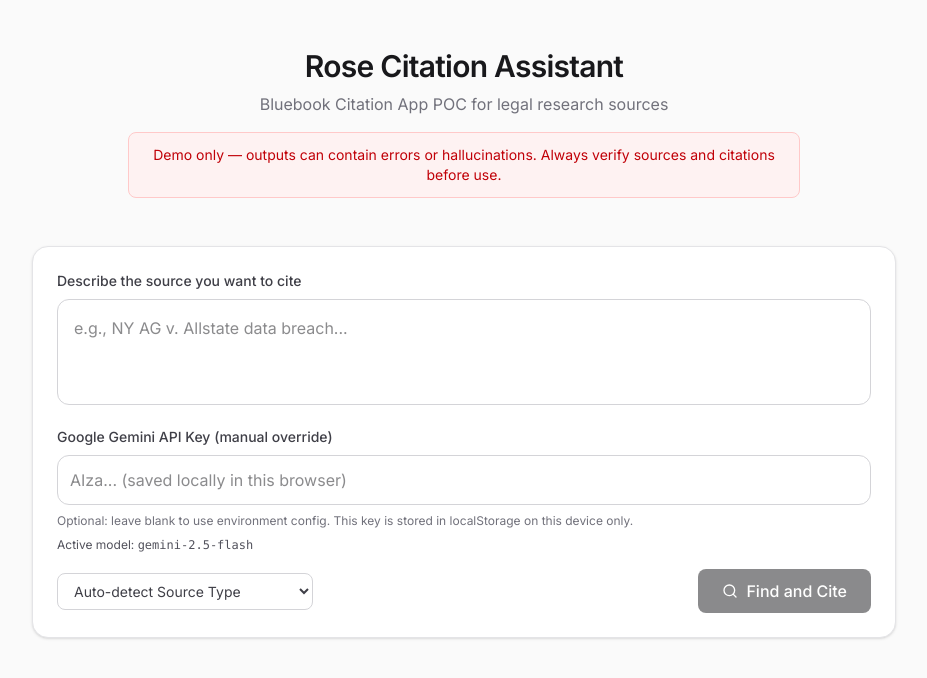
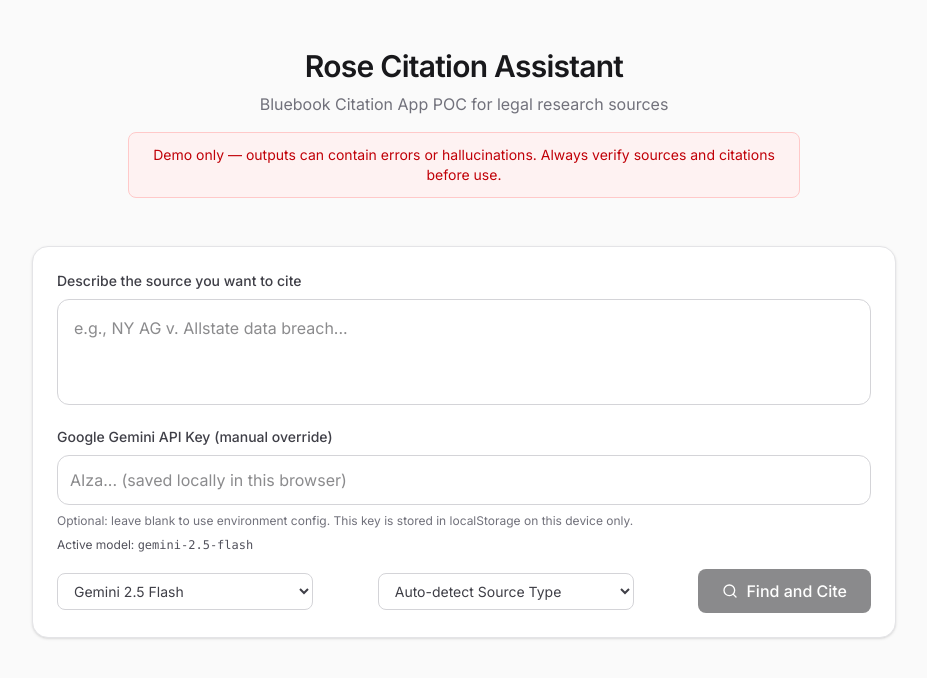
Before and after one commit to augmentedthinker/citation, a React (Vite) app: page / in a window 1280 px wide. Shown: the top 678 px of the page, without its empty margins (176-1103 px from the left). Built offline with nearby package versions, Linux system fonts and the light colour scheme; a web font is replaced by a local one.

Commit message:
Restore model dropdown with 2.5/3.1 model options

```diff
--- a/src/App.tsx
+++ b/src/App.tsx
@@ -155,17 +155,19 @@ export default function App() {
             </div>
 
             <div className="flex flex-col sm:flex-row gap-4 items-start sm:items-center justify-between w-full">
-              <div className="hidden" aria-hidden="true">
+              <div className="w-full sm:w-64">
                 <label htmlFor="modelId" className="sr-only">Model</label>
                 <select
                   id="modelId"
+                  className="w-full rounded-lg border-zinc-300 border px-3 py-2 text-sm text-zinc-700 focus:ring-2 focus:ring-zinc-900 focus:border-transparent outline-none bg-white"
                   value={modelId}
                   onChange={(e) => setModelId(e.target.value as CitationModelId)}
                 >
-                  <option value="gemini-3.1-pro-preview-customtools">Gemini 3.1 Pro (Tools)</option>
-                  <option value="gemini-3.1-pro-preview">Gemini 3.1 Pro Preview</option>
-                  <option value="gemini-3-flash-preview">Gemini 3.0 Flash</option>
                   <option value="gemini-2.5-flash">Gemini 2.5 Flash</option>
+                  <option value="gemini-2.5-pro">Gemini 2.5 Pro</option>
+                  <option value="gemini-3.1-flash-preview">Gemini 3.1 Flash</option>
+                  <option value="gemini-3.1-pro-preview">Gemini 3.1 Pro</option>
+                  <option value="gemini-3.1-pro-preview-customtools">Gemini 3.1 Pro Tools</option>
                 </select>
               </div>
 
--- a/src/services/gemini.ts
+++ b/src/services/gemini.ts
@@ -17,7 +17,8 @@ export interface CitationMetadata {
 export type CitationModelId =
   | 'gemini-3.1-pro-preview-customtools'
   | 'gemini-3.1-pro-preview'
-  | 'gemini-3-flash-preview'
+  | 'gemini-3.1-flash-preview'
+  | 'gemini-2.5-pro'
   | 'gemini-2.5-flash';
 
 export interface CitationResult {
```
